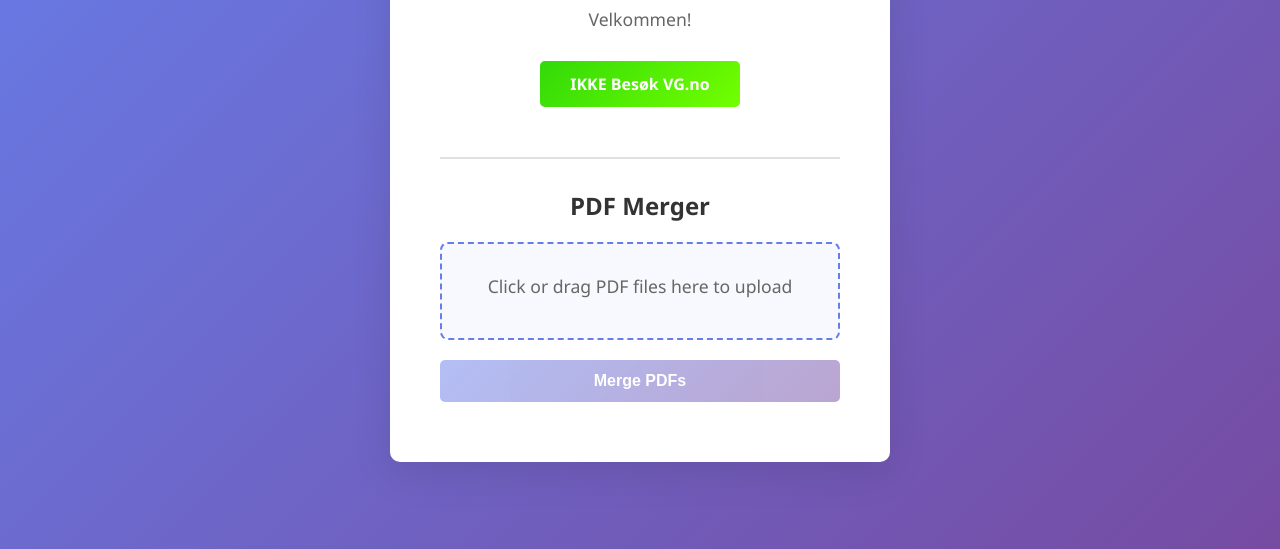
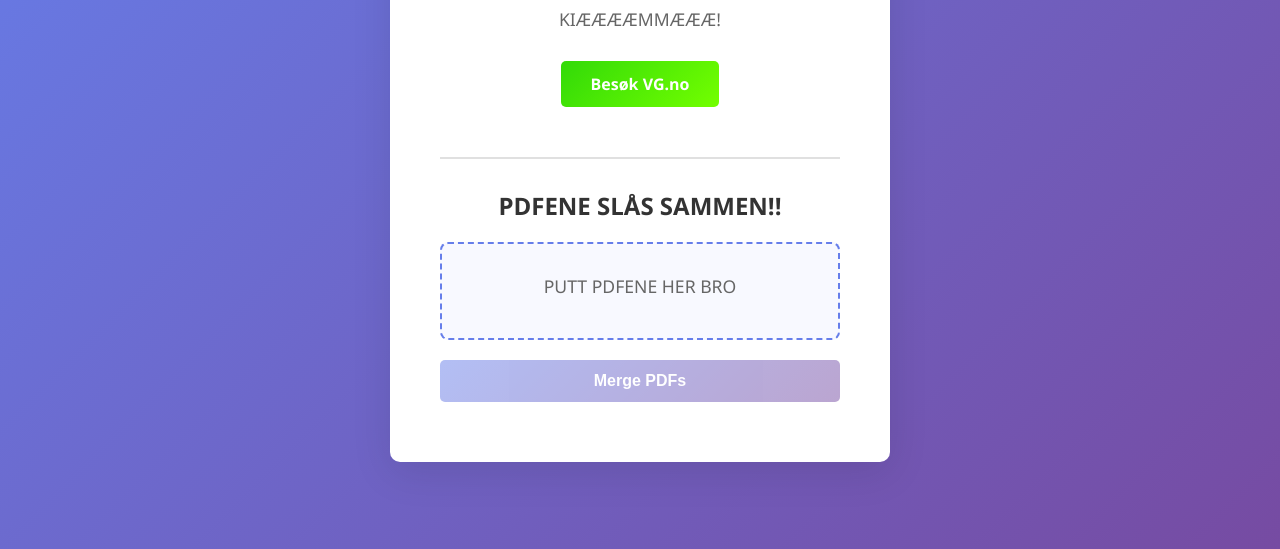
Before and after one commit to jonasscheie/jonasscheie.github.io, a plain HTML site: page index.html in a window 1280 px wide. Shown: the part 251-800 px from the top of the page. Drawn offline with Linux system fonts and the light colour scheme.

Commit message:
Update homepage

```diff
--- a/index.html
+++ b/index.html
@@ -166,13 +166,13 @@
 <body>
     <div class="container">
         <h1>Jonas sin første nettside</h1>
-        <p>Velkommen!</p>
-        <a href="https://www.vg.no" target="_blank">IKKE Besøk VG.no</a>
+        <p>KIÆÆÆÆMMÆÆÆ!</p>
+        <a href="https://www.vg.no" target="_blank">Besøk VG.no</a>
 
         <div class="pdf-section">
-            <h2>PDF Merger</h2>
+            <h2>PDFENE SLÅS SAMMEN!!</h2>
             <div class="upload-box" id="uploadBox">
-                <p class="upload-text">Click or drag PDF files here to upload</p>
+                <p class="upload-text">PUTT PDFENE HER BRO</p>
                 <input type="file" id="pdfInput" multiple accept=".pdf" />
             </div>
 
```
